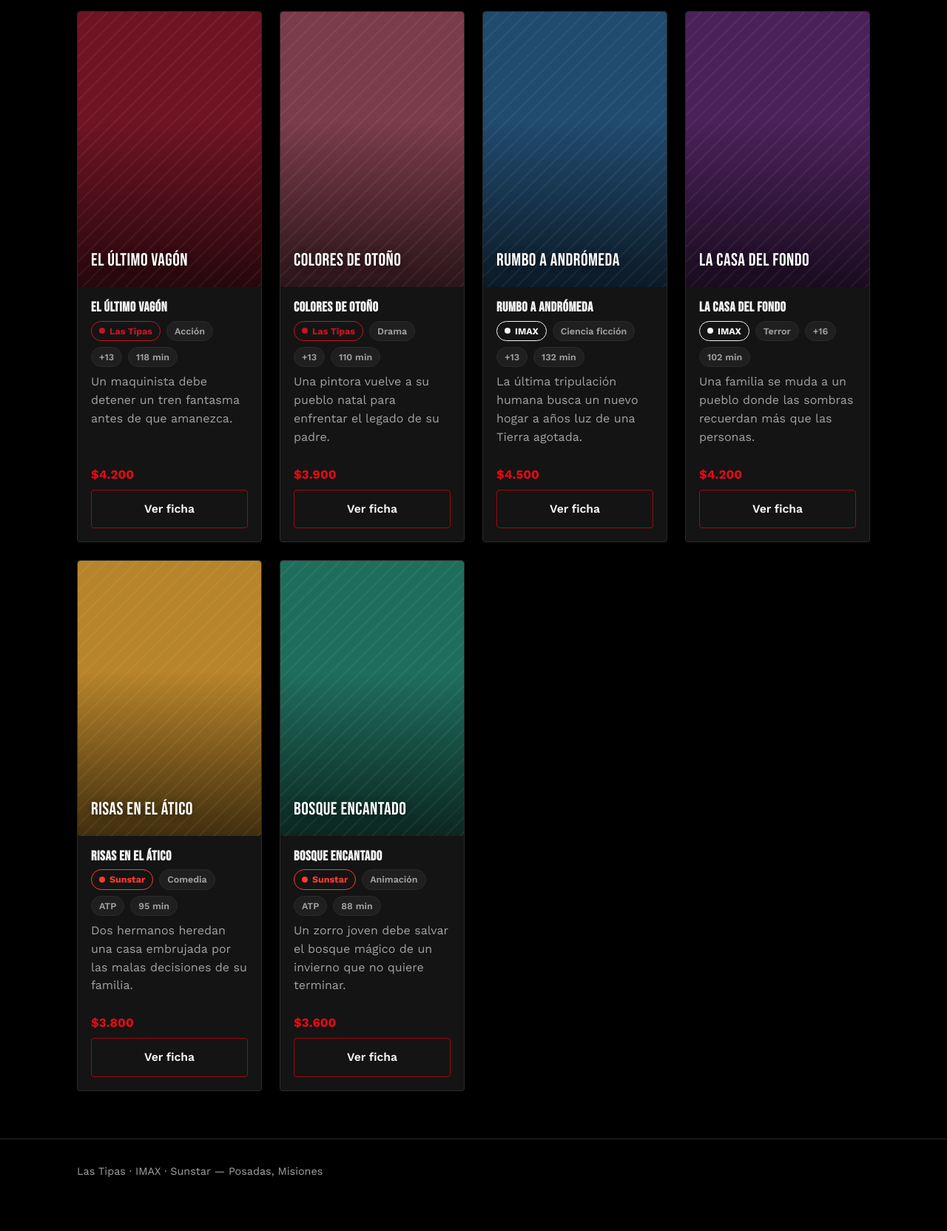
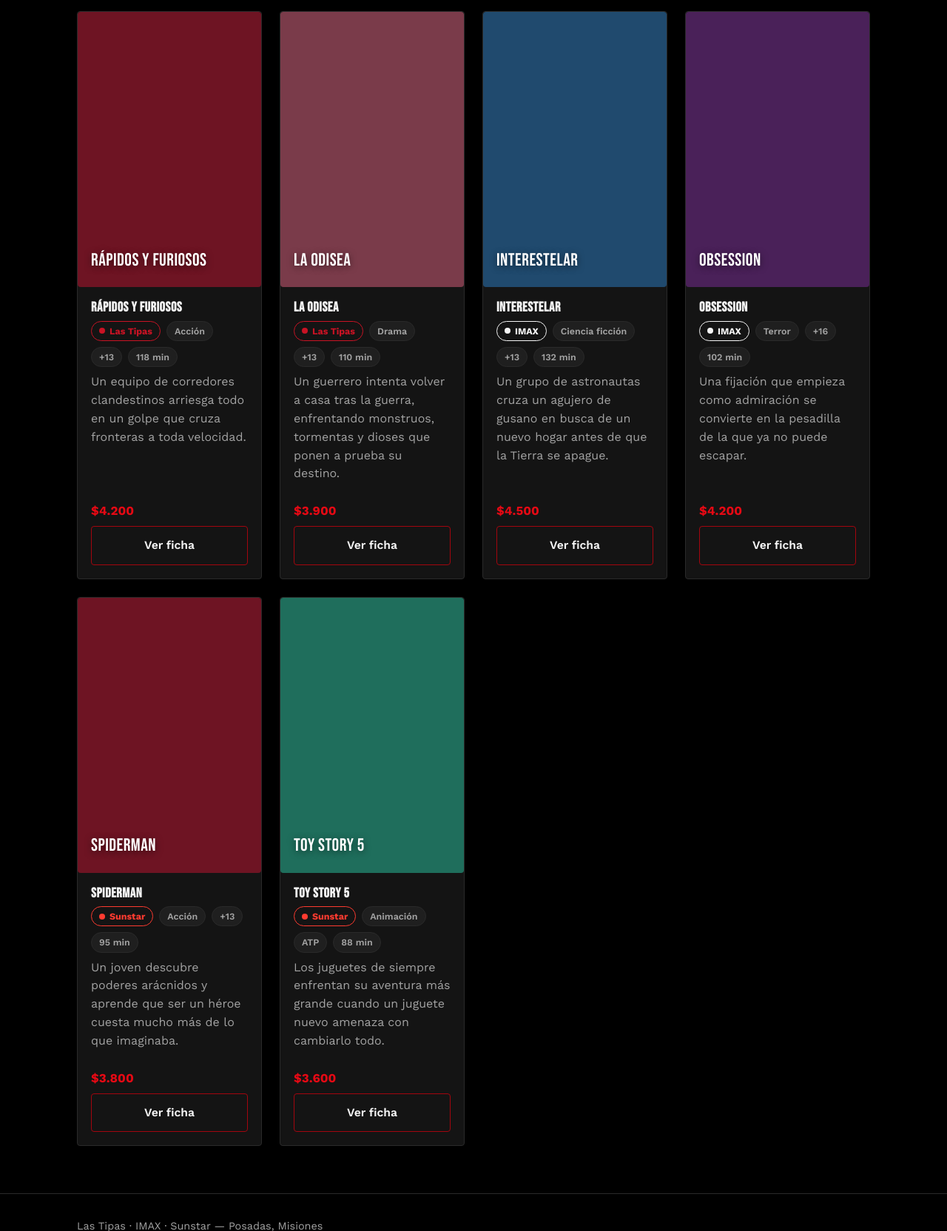
Before and after one commit to juancruzolivera28/PuntoCineUCP, a PHP site: page /listado_box.html in a window 1280 px wide. Shown: the part 212-1876 px from the top of the page at 74% size. Before the commit the page ends 1803 px from the top, so only its background shows below. Run offline with PHP 8.4, Linux system fonts and the light colour scheme.

Commit message:
Renombrar peliculas a titulos reales y usar color solido en posters

```diff
--- a/butacas.html
+++ b/butacas.html
@@ -34,7 +34,7 @@
   <section class="section container">
     <div class="section__head">
       <h2>Elegí tus butacas</h2>
-      <p class="muted">El Último Vagón · Las Tipas · Sala 1 · Hoy 21:00</p>
+      <p class="muted">Rápidos y Furiosos · Las Tipas · Sala 1 · Hoy 21:00</p>
     </div>
 
     <div class="screen"></div>
--- a/css/styles.css
+++ b/css/styles.css
@@ -260,23 +260,8 @@ img, svg { display: block; max-width: 100%; }
   display: flex;
   align-items: flex-end;
   padding: 18px;
-  background:
-    linear-gradient(180deg, rgba(0,0,0,0) 40%, rgba(0,0,0,0.65) 100%),
-    var(--genre-color, var(--curtain));
+  background: var(--genre-color, var(--curtain));
   overflow: hidden;
-}
-
-.poster::before {
-  content: "";
-  position: absolute;
-  inset: 0;
-  background: repeating-linear-gradient(
-    135deg,
-    rgba(255,255,255,0.05) 0px,
-    rgba(255,255,255,0.05) 2px,
-    transparent 2px,
-    transparent 14px
-  );
 }
 
 .poster__title {
--- a/listado_box.html
+++ b/listado_box.html
@@ -41,17 +41,17 @@
 
       <div class="card">
         <div class="poster" style="--genre-color: var(--genre-accion);">
-          <span class="poster__title">El Último Vagón</span>
+          <span class="poster__title">Rápidos y Furiosos</span>
         </div>
         <div class="card__body">
-          <h3 class="card__title">El Último Vagón</h3>
+          <h3 class="card__title">Rápidos y Furiosos</h3>
           <div class="card__meta">
             <span class="badge-cine badge-cine--tipas">Las Tipas</span>
             <span class="tag">Acción</span>
             <span class="tag">+13</span>
             <span class="tag">118 min</span>
           </div>
-          <p class="muted">Un maquinista debe detener un tren fantasma antes de que amanezca.</p>
+          <p class="muted">Un equipo de corredores clandestinos arriesga todo en un golpe que cruza fronteras a toda velocidad.</p>
           <span class="card__price">$4.200</span>
           <a href="producto.html" class="btn btn--outline btn--full">Ver ficha</a>
         </div>
@@ -59,17 +59,17 @@
 
       <div class="card">
         <div class="poster" style="--genre-color: var(--genre-drama);">
-          <span class="poster__title">Colores de Otoño</span>
+          <span class="poster__title">La Odisea</span>
         </div>
         <div class="card__body">
-          <h3 class="card__title">Colores de Otoño</h3>
+          <h3 class="card__title">La Odisea</h3>
           <div class="card__meta">
             <span class="badge-cine badge-cine--tipas">Las Tipas</span>
             <span class="tag">Drama</span>
             <span class="tag">+13</span>
             <span class="tag">110 min</span>
           </div>
-          <p class="muted">Una pintora vuelve a su pueblo natal para enfrentar el legado de su padre.</p>
+          <p class="muted">Un guerrero intenta volver a casa tras la guerra, enfrentando monstruos, tormentas y dioses que ponen a prueba su destino.</p>
           <span class="card__price">$3.900</span>
           <a href="producto.html" class="btn btn--outline btn--full">Ver ficha</a>
         </div>
@@ -77,17 +77,17 @@
 
       <div class="card">
         <div class="poster" style="--genre-color: var(--genre-scifi);">
-          <span class="poster__title">Rumbo a Andrómeda</span>
+          <span class="poster__title">Interestelar</span>
         </div>
         <div class="card__body">
-          <h3 class="card__title">Rumbo a Andrómeda</h3>
+          <h3 class="card__title">Interestelar</h3>
           <div class="card__meta">
             <span class="badge-cine badge-cine--imax">IMAX</span>
             <span class="tag">Ciencia ficción</span>
             <span class="tag">+13</span>
             <span class="tag">132 min</span>
           </div>
-          <p class="muted">La última tripulación humana busca un nuevo hogar a años luz de una Tierra agotada.</p>
+          <p class="muted">Un grupo de astronautas cruza un agujero de gusano en busca de un nuevo hogar antes de que la Tierra se apague.</p>
           <span class="card__price">$4.500</span>
           <a href="producto.html" class="btn btn--outline btn--full">Ver ficha</a>
         </div>
@@ -95,35 +95,35 @@
 
       <div class="card">
         <div class="poster" style="--genre-color: var(--genre-terror);">
-          <span class="poster__title">La Casa del Fondo</span>
+          <span class="poster__title">Obsession</span>
         </div>
         <div class="card__body">
-          <h3 class="card__title">La Casa del Fondo</h3>
+          <h3 class="card__title">Obsession</h3>
           <div class="card__meta">
             <span class="badge-cine badge-cine--imax">IMAX</span>
             <span class="tag">Terror</span>
             <span class="tag">+16</span>
             <span class="tag">102 min</span>
           </div>
-          <p class="muted">Una familia se muda a un pueblo donde las sombras recuerdan más que las personas.</p>
+          <p class="muted">Una fijación que empieza como admiración se convierte en la pesadilla de la que ya no puede escapar.</p>
           <span class="card__price">$4.200</span>
           <a href="producto.html" class="btn btn--outline btn--full">Ver ficha</a>
         </div>
       </div>
 
       <div class="card">
-        <div class="poster" style="--genre-color: var(--genre-comedia);">
-          <span class="poster__title">Risas en el Ático</span>
+        <div class="poster" style="--genre-color: var(--genre-accion);">
+          <span class="poster__title">Spiderman</span>
         </div>
         <div class="card__body">
-          <h3 class="card__title">Risas en el Ático</h3>
+          <h3 class="card__title">Spiderman</h3>
           <div class="card__meta">
             <span class="badge-cine badge-cine--sunstar">Sunstar</span>
-            <span class="tag">Comedia</span>
-            <span class="tag">ATP</span>
+            <span class="tag">Acción</span>
+            <span class="tag">+13</span>
             <span class="tag">95 min</span>
           </div>
-          <p class="muted">Dos hermanos heredan una casa embrujada por las malas decisiones de su familia.</p>
+          <p class="muted">Un joven descubre poderes arácnidos y aprende que ser un héroe cuesta mucho más de lo que imaginaba.</p>
           <span class="card__price">$3.800</span>
           <a href="producto.html" class="btn btn--outline btn--full">Ver ficha</a>
         </div>
@@ -131,17 +131,17 @@
 
       <div class="card">
         <div class="poster" style="--genre-color: var(--genre-animacion);">
-          <span class="poster__title">Bosque Encantado</span>
+          <span class="poster__title">Toy Story 5</span>
         </div>
         <div class="card__body">
-          <h3 class="card__title">Bosque Encantado</h3>
+          <h3 class="card__title">Toy Story 5</h3>
           <div class="card__meta">
             <span class="badge-cine badge-cine--sunstar">Sunstar</span>
             <span class="tag">Animación</span>
             <span class="tag">ATP</span>
             <span class="tag">88 min</span>
           </div>
-          <p class="muted">Un zorro joven debe salvar el bosque mágico de un invierno que no quiere terminar.</p>
+          <p class="muted">Los juguetes de siempre enfrentan su aventura más grande cuando un juguete nuevo amenaza con cambiarlo todo.</p>
           <span class="card__price">$3.600</span>
           <a href="producto.html" class="btn btn--outline btn--full">Ver ficha</a>
         </div>
```
Also changed, not shown: cines/imax.html (+6 -6 lines), cines/las-tipas.html (+6 -6 lines), cines/sunstar.html (+9 -9 lines), comprar.html (+12 -12 lines), index.html (+9 -9 lines), listado_tabla.html (+8 -8 lines), producto.html (+6 -6 lines).
